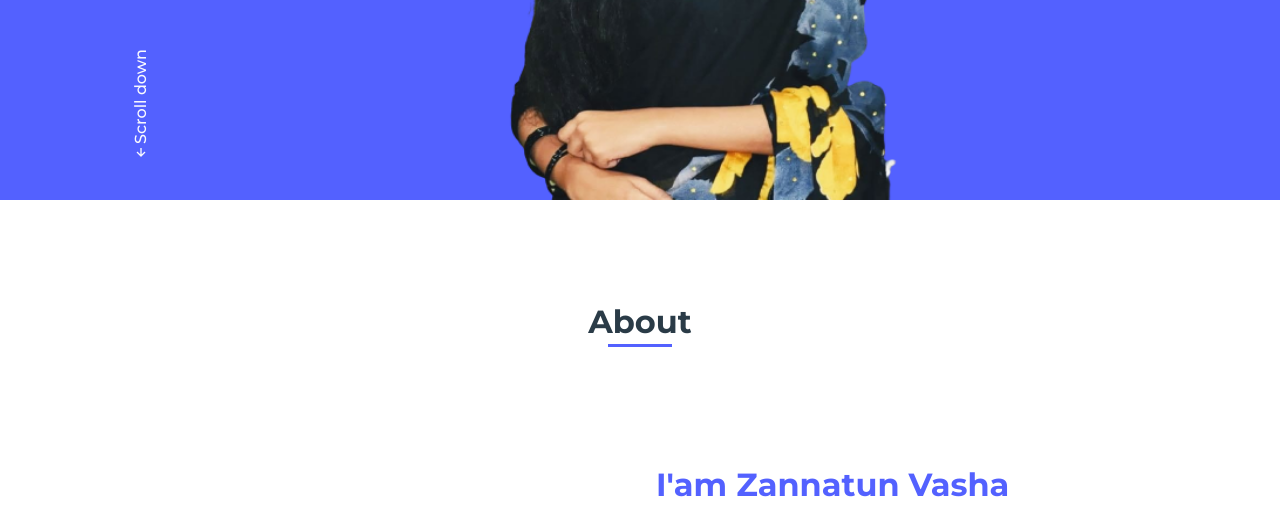
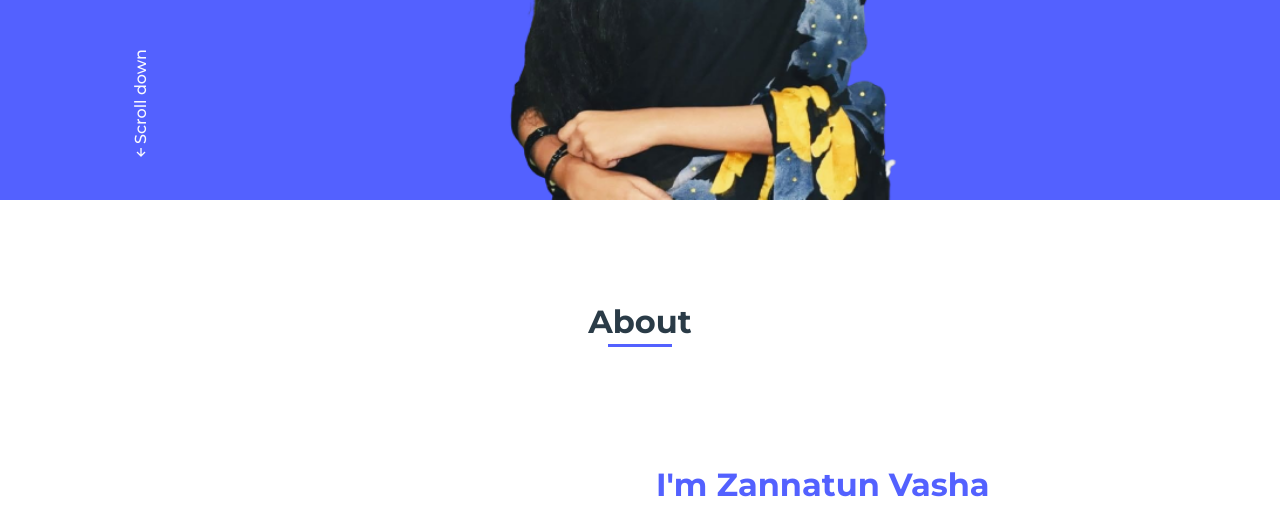
Before and after one commit to ZN-vasha/My-Protfolio, a plain HTML site: page index.html in a window 1280 px wide. Shown: the part 440-952 px from the top of the page. Drawn offline with nearby package versions, Linux system fonts and the light colour scheme.

Commit message:
last commmit

```diff
--- a/index.html
+++ b/index.html
@@ -64,7 +64,7 @@
                     </div>
 
                     <div>
-                        <h2 class="about__subtitle">I'am Zannatun Vasha</h2>
+                        <h2 class="about__subtitle">I'm Zannatun Vasha</h2>
                         <span class="about__profession">Graphics Designer & Artist</span>
                         <p class="about__text">A Graphic designer should have a proven ability to adapt to both self-starting and collaborative environments while staying focused on achieving high-quality results under strict deadlines. This quality and results- based approach pave the same way as the company's goal. I'm looking for a competitive career at a prestigious organization like yours that will allow me to improve my knowledge and enhance my developer skills.</p>
 
```
